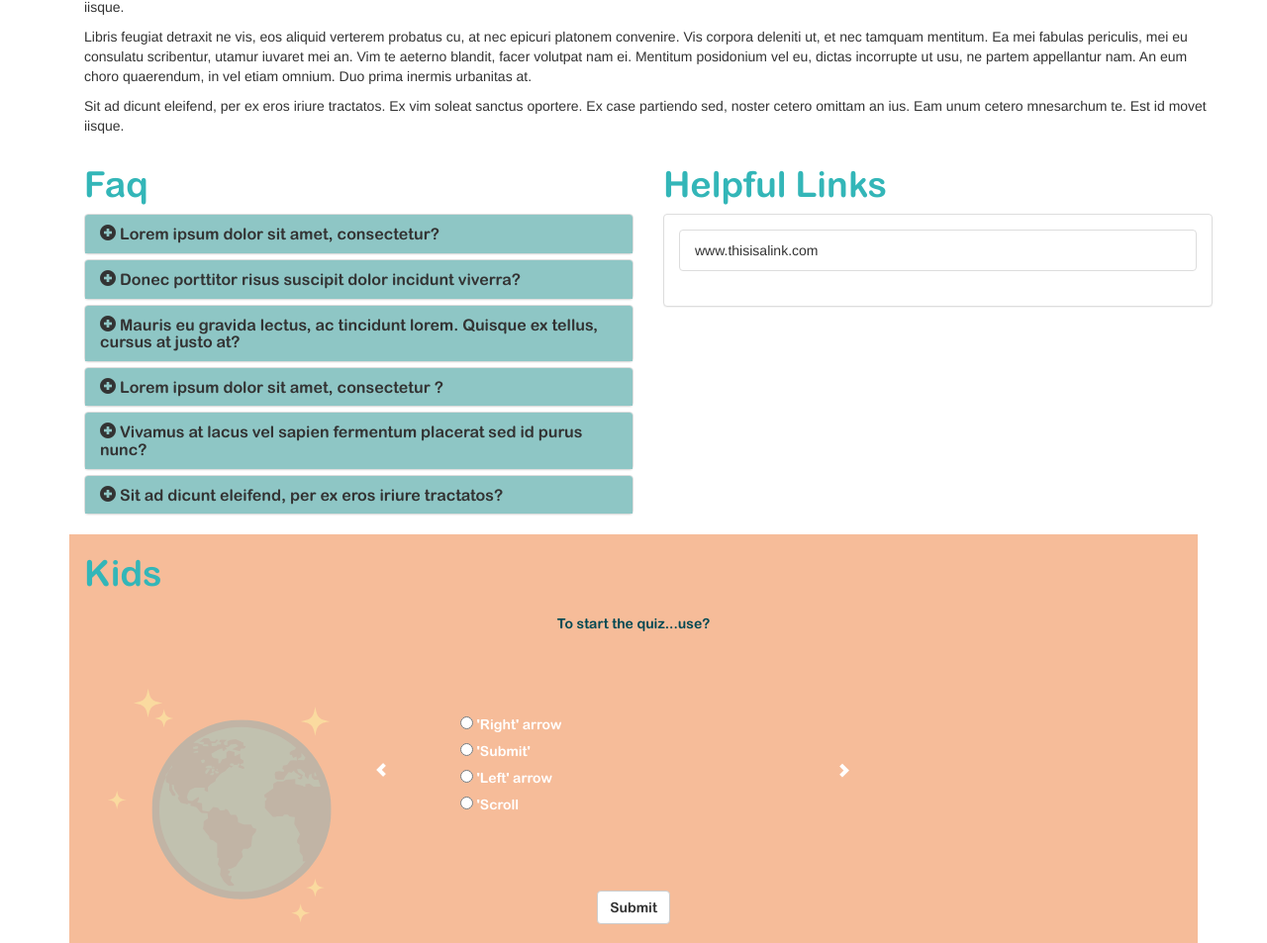
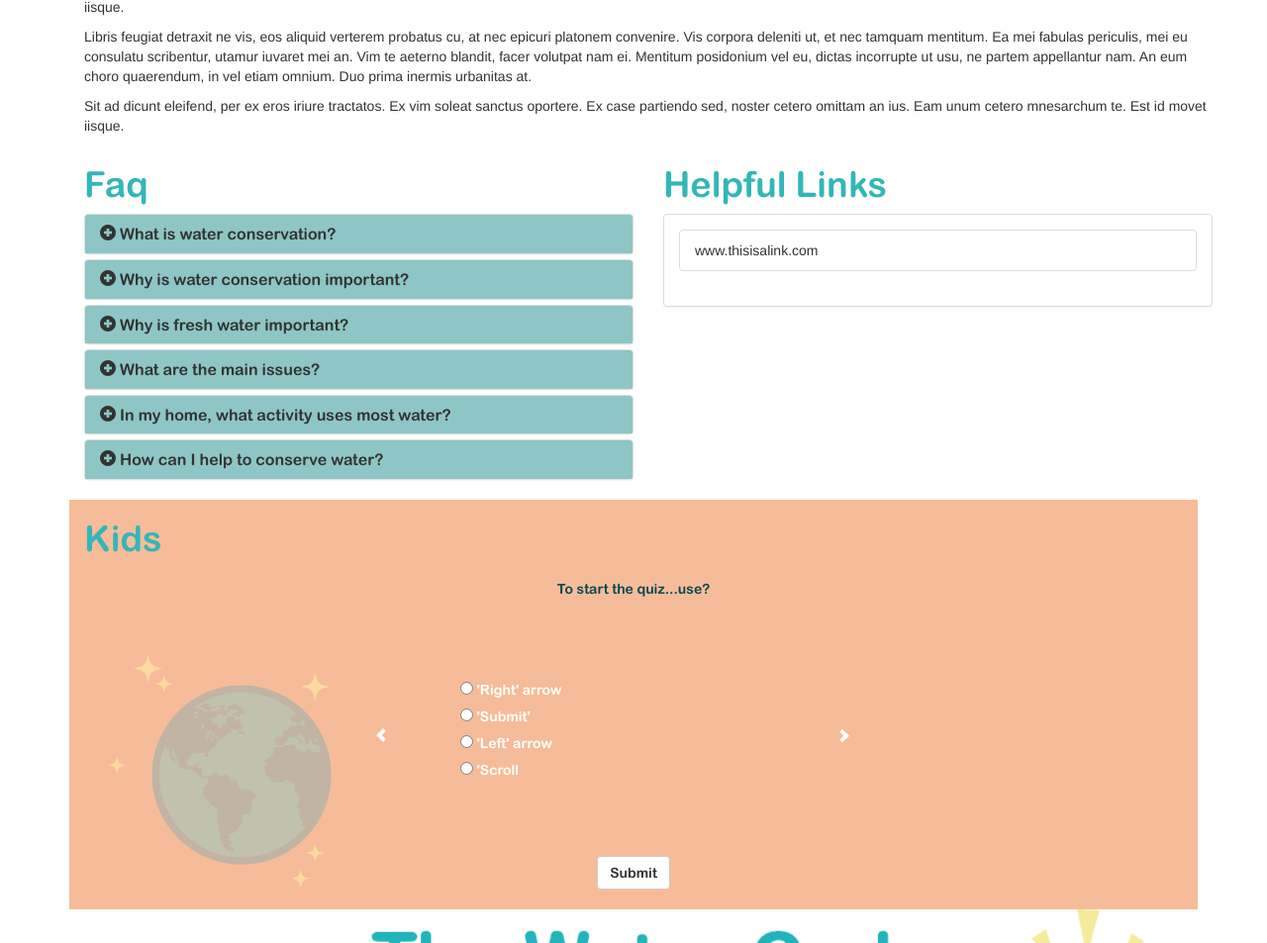
Before and after one commit to GoodJuJuMojo/waterwhys, a PHP site: page / in a window 1280 px wide. Shown: the part 2195-3148 px from the top of the page at 99% size. Run offline with PHP 8.4, Linux system fonts and the light colour scheme; some libraries are stand-ins or nearby versions.

Commit message:
FAQ and new logo

```diff
--- a/web/css/ww-style.css
+++ b/web/css/ww-style.css
@@ -64,8 +64,8 @@ h1, h2, h3, h4, h5, h6 {
 }
 
 #ww-logo {
-  height: 80px;
-  margin-top: -20px;
+  height:90px;
+  margin-top: -17px;
 }
 
 ul.nav.nav-pills li a {
--- a/web/index.html
+++ b/web/index.html
@@ -419,13 +419,13 @@
                 <div class="panel-heading">
                   <h4 class="panel-title">
                       <a data-toggle="collapse" data-parent="#accordion" href="#collapse-1">
-                      <span class="glyphicon glyphicon-plus-sign"></span> Lorem ipsum dolor sit amet, consectetur?
+                      <span class="glyphicon glyphicon-plus-sign"></span> What is water conservation?
                       </a>
                   </h4>
                 </div>
                 <div id="collapse-1" class="panel-collapse collapse">
                   <div class="panel-body">
-                    <p>Libris feugiat detraxit ne vis, eos aliquid verterem probatus cu, at nec epicuri platonem convenire. Vis corpora deleniti ut, et nec tamquam mentitum. Ea mei fabulas periculis, mei eu consulatu scribentur, utamur iuvaret mei an. Vim te aeterno blandit, facer volutpat nam ei. Mentitum posidonium vel eu, dictas incorrupte ut usu, ne partem appellantur nam. An eum choro quaerendum, in vel etiam omnium. Duo prima inermis urbanitas at.</p>
+                    <p>Water conservation is the use of practices and technologies that reduce levels of water consumption. Conservation frees water for other uses, like population growth and environmental needs.</p>
                   </div>
                 </div>
               </div><!-- /accordion-1 -->
@@ -435,13 +435,13 @@
                 <div class="panel-heading">
                   <h4 class="panel-title">
                       <a data-toggle="collapse" data-parent="#accordion" href="#collapse-2">
-                      <span class="glyphicon glyphicon-plus-sign"></span> Donec porttitor risus suscipit dolor incidunt viverra?
+                      <span class="glyphicon glyphicon-plus-sign"></span> Why is water conservation important?
                       </a>
                   </h4>
                 </div>
                 <div id="collapse-2" class="panel-collapse collapse">
                   <div class="panel-body">
-                    <p>Sit ad dicunt eleifend, per ex eros iriure tractatos. Ex vim soleat sanctus oportere. Ex case partiendo sed, noster cetero omittam an ius. Eam unum cetero mnesarchum te. Est id movet iisque.</p>
+                    <p>Only 1% of the earth's water is avaiable for human consumption. Demand for fresh clean water is increasing. Reducing water consumption and waste is an important component of maintaining this scarce resource.</p>
                   </div>
                 </div>
               </div><!-- /accordion-2 -->
@@ -451,13 +451,13 @@
                 <div class="panel-heading">
                   <h4 class="panel-title">
                       <a data-toggle="collapse" data-parent="#accordion" href="#collapse-3">
-                      <span class="glyphicon glyphicon-plus-sign"></span> Mauris eu gravida lectus, ac tincidunt lorem. Quisque ex tellus, cursus at justo at?
+                      <span class="glyphicon glyphicon-plus-sign"></span> Why is fresh water important?
                       </a>
                   </h4>
                 </div>
                 <div id="collapse-3" class="panel-collapse collapse">
                   <div class="panel-body">
-                    <p>Ad mel nihil iudico aperiri, no etiam tamquam nonumes vix. Vim soleat iisque hendrerit ex, eum illum corrumpit honestatis ex. Ex vel mutat populo adolescens, duo eu placerat postulant consetetur, tritani repudiandae in sea. Veri abhorreant sadipscing quo te, quod graeco ad eum. Id cum patrioque definiebas percipitur, nam in quot tractatos.Vim tota.</p>
+                    <p>70% of fresh water is used for agriculture. Without fresh water we would starve. A person could survive for three weeks without food, but could only last for three days without water. </p>
                   </div>
                 </div>
               </div><!-- /accordion-3 -->
@@ -467,13 +467,14 @@
                 <div class="panel-heading">
                   <h4 class="panel-title">
                       <a data-toggle="collapse" data-parent="#accordion" href="#collapse-4">
-                      <span class="glyphicon glyphicon-plus-sign"></span> Lorem ipsum dolor sit amet, consectetur ?
+                      <span class="glyphicon glyphicon-plus-sign"></span> What are the main issues?
                       </a>
                   </h4>
                 </div>
                 <div id="collapse-4" class="panel-collapse collapse">
                   <div class="panel-body">
-                    <p>Libris feugiat detraxit ne vis, eos aliquid verterem probatus cu, at nec epicuri platonem convenire. Vis corpora deleniti ut, et nec tamquam mentitum. Ea mei fabulas periculis, mei eu consulatu scribentur, utamur iuvaret mei an. Vim te aeterno blandit, facer volutpat nam ei. Mentitum posidonium vel eu, dictas incorrupte ut usu, ne partem appellantur nam. An eum choro quaerendum, in vel etiam omnium. Duo prima inermis urbanitas at.</p>
+                    <p>About 1 billion people are facing water scarcity.
+                    Population growth is pushing demand beyond supply. 2.6 billion people do not have safe dring water.</p>
                   </div>
                 </div>
               </div><!-- accordion-4 -->
@@ -483,13 +484,13 @@
                 <div class="panel-heading">
                   <h4 class="panel-title">
                       <a data-toggle="collapse" data-parent="#accordion" href="#collapse-5">
-                      <span class="glyphicon glyphicon-plus-sign"></span> Vivamus at lacus vel sapien fermentum placerat sed id purus nunc?
+                      <span class="glyphicon glyphicon-plus-sign"></span> In my home, what activity uses most water?
                       </a>
                   </h4>
                 </div>
                 <div id="collapse-5" class="panel-collapse collapse">
                   <div class="panel-body">
-                    <p>Sit ad dicunt eleifend, per ex eros iriure tractatos. Ex vim soleat sanctus oportere. Ex case partiendo sed, noster cetero omittam an ius. Eam unum cetero mnesarchum te. Est id movet iisque.</p>
+                    <p>Flushing the toilet is the largest single use of water in the home. Toilets use about 10 litres of water for each flush. This is about 40% of average household usage.</p>
                   </div>
                 </div>
               </div><!-- accordion-5 -->
@@ -499,13 +500,13 @@
                 <div class="panel-heading">
                   <h4 class="panel-title">
                       <a data-toggle="collapse" data-parent="#accordion" href="#collapse-6">
-                      <span class="glyphicon glyphicon-plus-sign"></span> Sit ad dicunt eleifend, per ex eros iriure tractatos?
+                      <span class="glyphicon glyphicon-plus-sign"></span> How can I help to conserve water?
                       </a>
                   </h4>
                 </div>
                 <div id="collapse-6" class="panel-collapse collapse">
                   <div class="panel-body">
-                    <p>Sea augue facilisis splendide cu, soleat fabellas tractatos ei has, per tation qualisque ad. Cu has doming nostrud vituperatoribus, an ornatus perfecto recteque eam. Ex eam assum nonumy accusam. Exerci animal his at, vero labores perfecto no vel, quo no dicant mucius. Nam dicat ullum ea.</p>
+                    <p>Calculate your water usage with the calculator. Read the water conservation tips. Follow the helful links and find out more about water conservation.</p>
                   </div>
                 </div>
               </div><!-- accordion-6 -->
```
Also changed, not shown: web/assets/imgs/WaterWhys_Web_Logo-old.svg (added), web/assets/imgs/WaterWhys_Web_Logo.svg.
